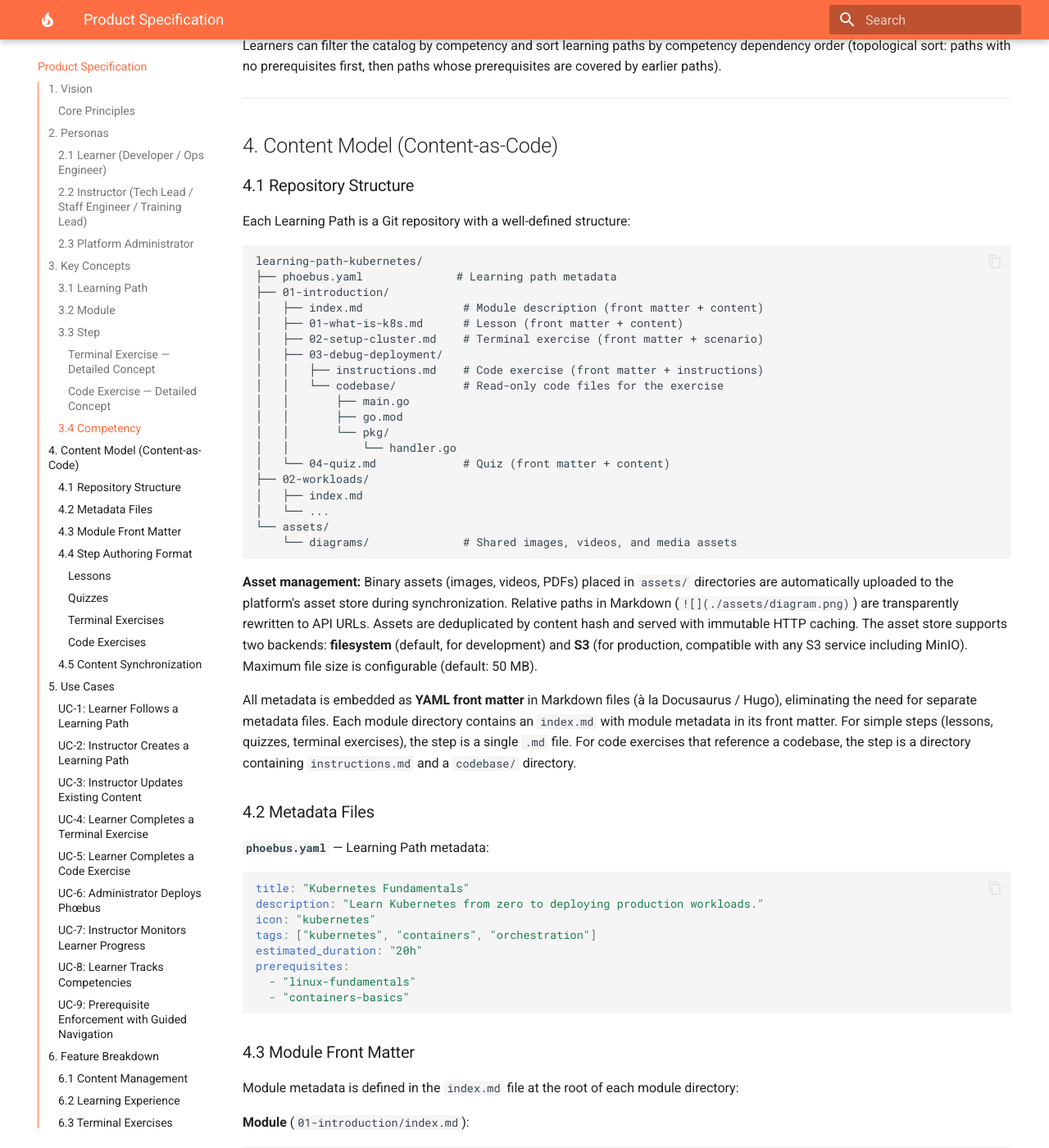
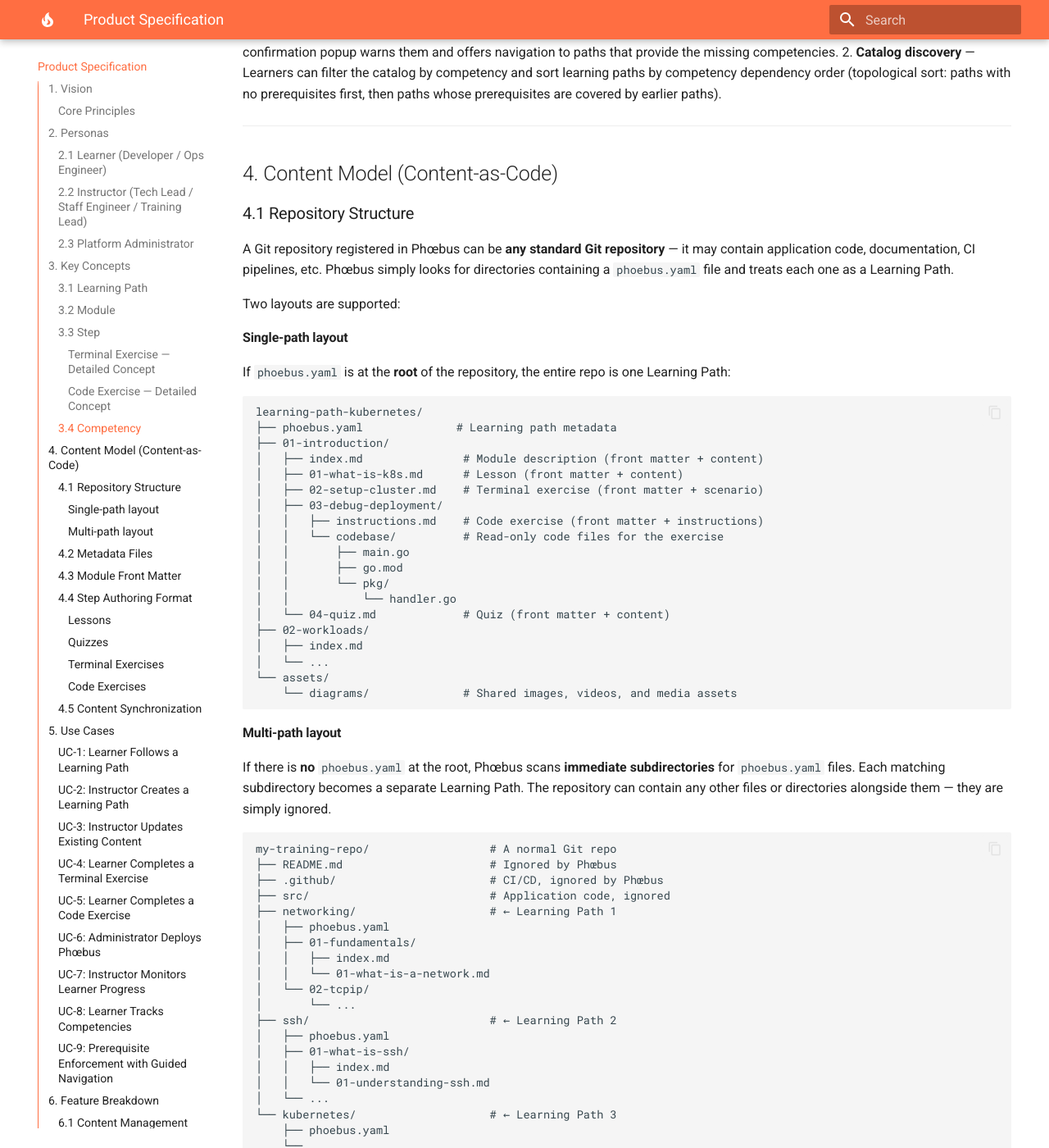
Before and after one commit to fsamin/phoebus, an MkDocs documentation site: the page built from docs/product-specification.md, in a window 1280 px wide and 1400 px high, scrolled down 4606 px. Shown: the whole window at 82% size. Built offline with MkDocs 1.6.1 and Material for MkDocs 9.7.7, drawn with Linux system fonts in a browser that asks for light colours; some of the changed text lies outside the part shown.

Commit message:
docs: document single-path and multi-path repository layouts
- product-specification: rewrite section 4.1 with both layouts explained
- instructor-guide: add multi-path layout example, update resources list
- technical-architecture: update sync flow with discovery step
- Clarify that any Git repo can contain learning paths alongside code

````diff
--- a/docs/product-specification.md
+++ b/docs/product-specification.md
@@ -83,7 +83,8 @@ Phœbus provides **interactive, guided exercises** — terminal command sequenci
 
 A **Learning Path** is the top-level organizational unit. It represents a complete training journey on a specific topic (e.g., "Kubernetes Fundamentals", "CI/CD with GitLab", "Linux Administration").
 
-- Each Learning Path maps to **one Git repository**
+- Each Learning Path is identified by a **directory containing a `phoebus.yaml` file** inside a Git repository
+- A single Git repository can contain **one or many Learning Paths** (see [Repository Layouts](#41-repository-structure))
 - A Learning Path contains an ordered sequence of **Modules**
 - Learners enroll in Learning Paths and progress through them
 
@@ -169,7 +170,13 @@ Competencies serve two purposes:
 
 ### 4.1 Repository Structure
 
-Each Learning Path is a Git repository with a well-defined structure:
+A Git repository registered in Phœbus can be **any standard Git repository** — it may contain application code, documentation, CI pipelines, etc. Phœbus simply looks for directories containing a `phoebus.yaml` file and treats each one as a Learning Path.
+
+Two layouts are supported:
+
+#### Single-path layout
+
+If `phoebus.yaml` is at the **root** of the repository, the entire repo is one Learning Path:
 
 ```
 learning-path-kubernetes/
@@ -192,6 +199,35 @@ learning-path-kubernetes/
 └── assets/
     └── diagrams/              # Shared images, videos, and media assets
 ```
+
+#### Multi-path layout
+
+If there is **no** `phoebus.yaml` at the root, Phœbus scans **immediate subdirectories** for `phoebus.yaml` files. Each matching subdirectory becomes a separate Learning Path. The repository can contain any other files or directories alongside them — they are simply ignored.
+
+```
+my-training-repo/                  # A normal Git repo
+├── README.md                      # Ignored by Phœbus
+├── .github/                       # CI/CD, ignored by Phœbus
+├── src/                           # Application code, ignored
+├── networking/                    # ← Learning Path 1
+│   ├── phoebus.yaml
+│   ├── 01-fundamentals/
+│   │   ├── index.md
+│   │   └── 01-what-is-a-network.md
+│   └── 02-tcpip/
+│       └── ...
+├── ssh/                           # ← Learning Path 2
+│   ├── phoebus.yaml
+│   ├── 01-what-is-ssh/
+│   │   ├── index.md
+│   │   └── 01-understanding-ssh.md
+│   └── ...
+└── kubernetes/                    # ← Learning Path 3
+    ├── phoebus.yaml
+    └── ...
+```
+
+> **Note:** The two layouts are mutually exclusive. If a `phoebus.yaml` exists at the root, subdirectories are not scanned. This prevents ambiguity when a single-path repo also has nested `phoebus.yaml` files for other purposes.
 
 **Asset management:** Binary assets (images, videos, PDFs) placed in `assets/` directories are automatically uploaded to the platform's asset store during synchronization. Relative paths in Markdown (`![](./assets/diagram.png)`) are transparently rewritten to API URLs. Assets are deduplicated by content hash and served with immutable HTTP caching. The asset store supports two backends: **filesystem** (default, for development) and **S3** (for production, compatible with any S3 service including MinIO). Maximum file size is configurable (default: 50 MB).
 
@@ -728,7 +764,7 @@ The following are explicitly **not** in the initial scope:
 
 | Term | Definition |
 |---|---|
-| **Learning Path** | A complete training journey on a topic, stored as a Git repository |
+| **Learning Path** | A complete training journey on a topic, identified by a directory containing a `phoebus.yaml` file inside a Git repository |
 | **Module** | A section within a Learning Path covering a coherent topic |
 | **Step** | The atomic unit of content: lesson, quiz, terminal exercise, or code exercise |
 | **Terminal Exercise** | An interactive simulated terminal scenario where the learner chooses commands from proposals at each step |
````
Also changed, not shown: docs/instructor-guide.md (+35 -3 lines), docs/technical-architecture.md (+16 -12 lines).
